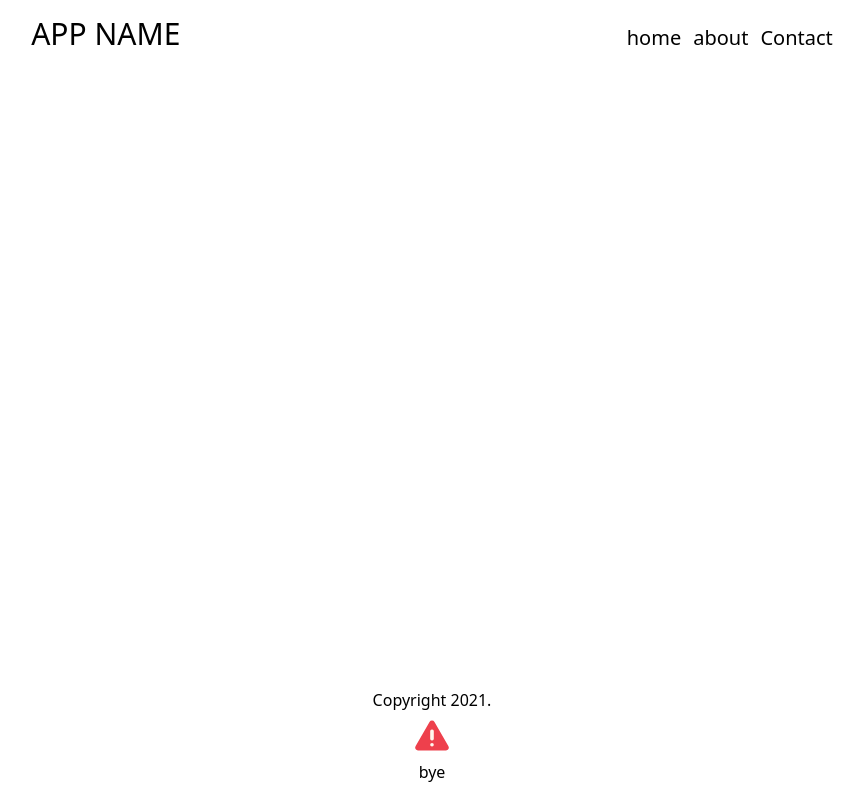
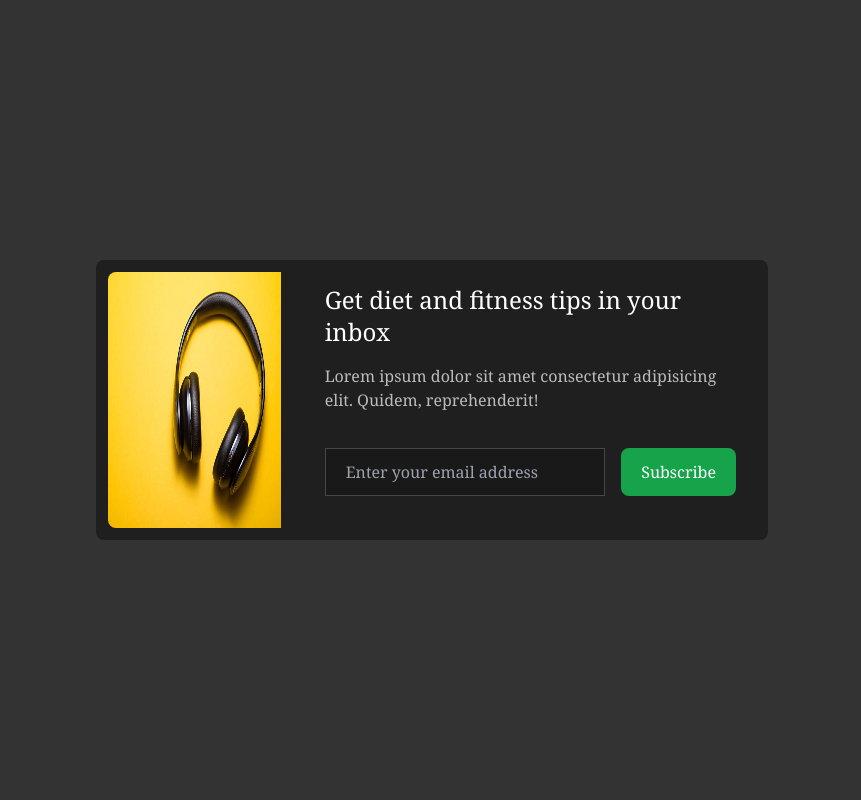
Before and after one commit to PaulosNed/Requirement-Project, a React (Create React App) app: page / in a window 1280 px wide. Shown: the whole page, without its empty margins (208-1069 px from the left). Built offline with nearby package versions, Linux system fonts and the light colour scheme.

Commit message:
simple card using tailwind

```diff
--- a/src/App.js
+++ b/src/App.js
@@ -1,34 +1,24 @@
-import warning from "./img/warning.svg";
+import image6 from "./img/img6.jpg";
 
 function App() {
 
   return (
-    // <div className="flex max-w-sm p-6 mx-auto rounded-xl shadow-xl bg-white mt-12 space-x-4">
-    //   <img src={warning} className="w-12 h-12" alt="not" />
-    //   <div>
-    //     <p className="text-xl font-medium text-black">Are You sure?</p>
-    //     <p className="text-slate-500">You are about to delete a post</p>
-    //   </div>
-    // </div>
-    <div className="h-screen p-4 flex flex-col">
-      <header className="flex-none flex flex-col md:flex-row justify-around items-end">
-        <div className="text-3xl mx-auto">APP NAME</div>
-        <nav className="flex text-xl gap-3 mx-auto">
-          <p href="">home</p>
-          <p href="">about</p>
-          <p href="">Contact</p>
-        </nav>
-      </header>
-      <main className="flex-auto h-52"></main>
-      <footer className="flex-none">
-        <div className="w-full">
-          <div className="flex flex-col items-center">
-            <p className="text-md">Copyright 2021.</p>
-            <img src={warning} className="flex-none w-12 h-12" alt="not" />
-            <p className="text-md">bye</p>
+    <div className="h-screen bg-black/80 flex items-center justify-center">
+      <div className="max-w-2xl mx-auto bg-black/40 text-white flex flex-col md:flex-row rounded-lg items-center">
+        <div className="md:p-3">
+          <img src={image6} alt="plant" className="w-full md:w-64 my-3 md:my-0 h-64 rounded-l-lg transform hover:scale-110 hover:rounded-lg duration-300"/>
+        </div>
+
+        <div className="mx-auto flex flex-col gap-4 px-8 font-serif">
+          <h1 className="text-2xl">Get diet and fitness tips in your inbox</h1>
+          <p className="text-white/70">Lorem ipsum dolor sit amet consectetur adipisicing elit. Quidem, reprehenderit!</p>
+          <div className="flex flex-col md:flex-row gap-4 my-5">
+            <input type="text" placeholder="Enter your email address" className="border border-white/20 bg-black/20 w-full text-white py-2 px-5 focus:outline-none"/>
+            <button type="submit" className="bg-green-600 rounded-lg px-5 h-12">Subscribe</button>
           </div>
         </div>
-      </footer>
+
+      </div>
     </div>
   );
 }
```
